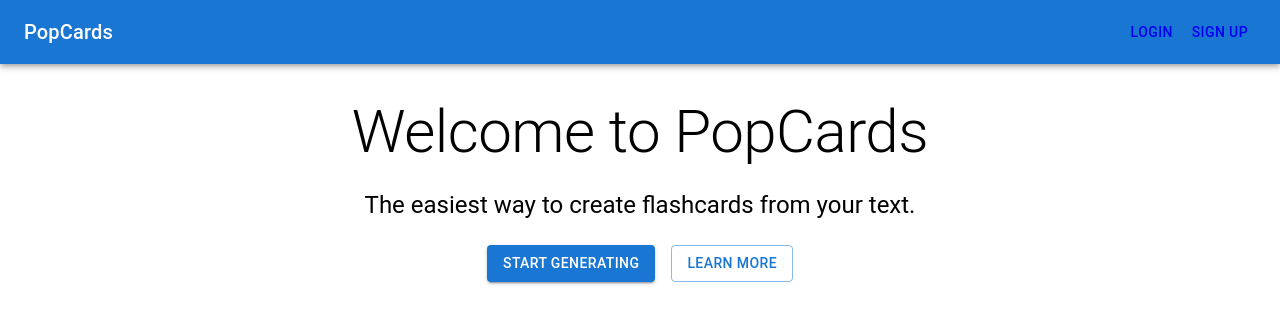
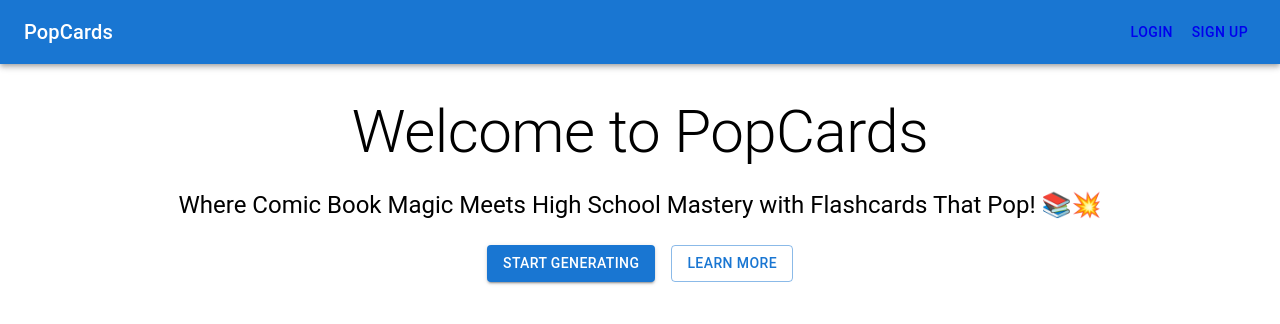
Before and after one commit to Hunaina-Hussain/PopCards, a Next.js app: page / in a window 1280 px wide. Shown: the top 324 px of the page. Built offline with nearby package versions, Linux system fonts and the light colour scheme; no server answers.

Commit message:
Added node modules

```diff
--- a/app/page.js
+++ b/app/page.js
@@ -36,7 +36,7 @@ export default function Home() {
           Welcome to PopCards
         </Typography>
         <Typography variant="h5" component="h2" gutterBottom>
-          The easiest way to create flashcards from your text.
+          Where Comic Book Magic Meets High School Mastery with Flashcards That Pop! 📚💥
         </Typography>
         <Link href="/generate" passHref>
           <Button variant="contained" color="primary" sx={{ mt: 2, mr: 2 }}>
```
